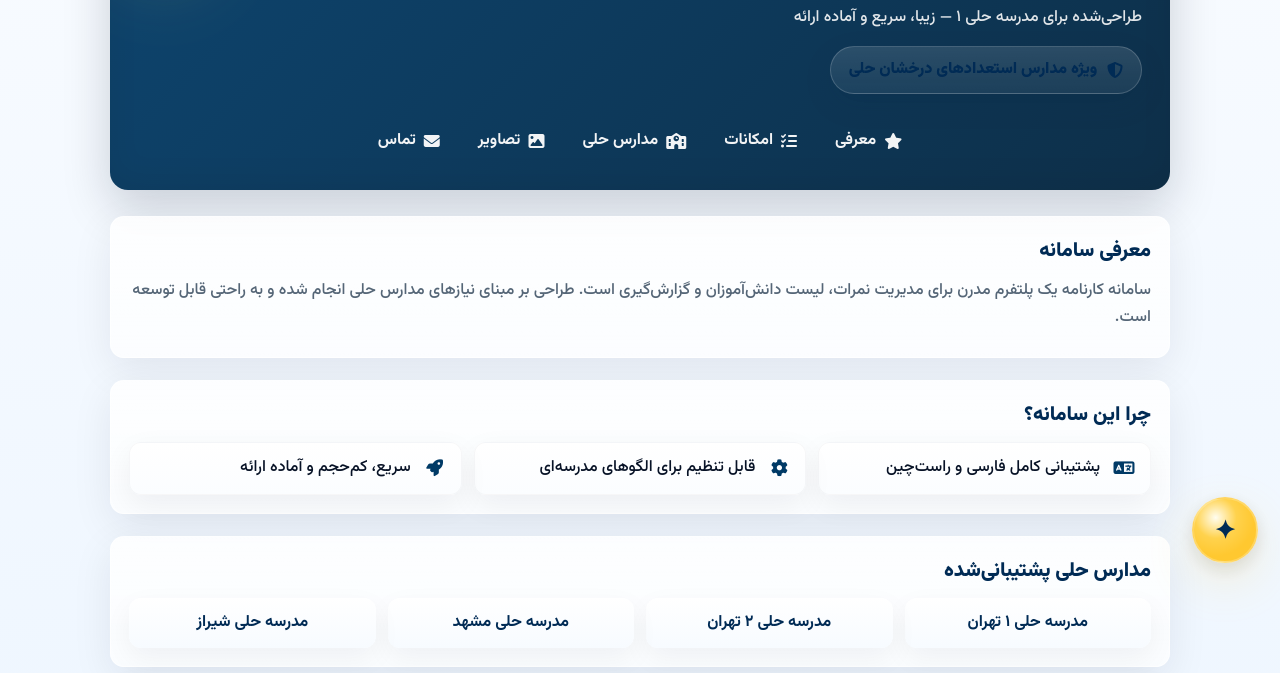
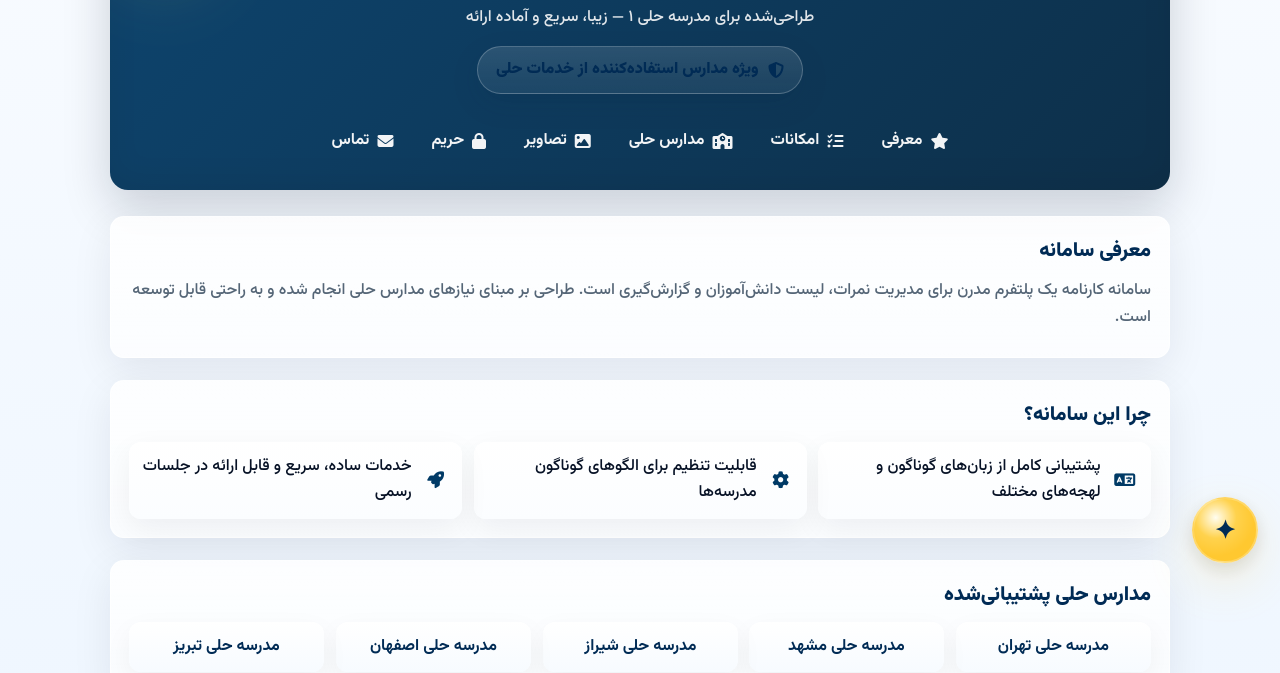
Before and after one commit to kartosheh/kartosheh.github.io, a plain HTML site: page index.html in a window 1280 px wide. Shown: the part 127-800 px from the top of the page. Drawn offline with nearby package versions, Linux system fonts and the light colour scheme.

Commit message:
Update index.html

```diff
--- a/index.html
+++ b/index.html
@@ -18,29 +18,24 @@
       --heli-mid: #003a66;
       --heli-deep: #002b55;
       --gold: #ffd24d;
-      --glass: rgba(255,255,255,0.10);
       --bg-1: linear-gradient(180deg,#f8fbff 0%, #eef6ff 40%, #f6fbff 100%);
       --card-shadow: 0 12px 40px rgba(2,17,34,0.08);
-      --glass-border: rgba(255,255,255,0.18);
       --muted: #556677;
     }
 
-    /* Base */
+    * { box-sizing: border-box; -webkit-font-smoothing:antialiased; -moz-osx-font-smoothing:grayscale; }
     html { scroll-behavior: smooth; scroll-snap-type: y proximity; }
-    * { box-sizing: border-box; -webkit-font-smoothing:antialiased; -moz-osx-font-smoothing:grayscale; }
     body {
       margin:0;
       font-family: 'Vazirmatn', system-ui, -apple-system, "Segoe UI", Roboto, "Helvetica Neue", Arial;
       background: var(--bg-1);
       color: #071226;
       line-height:1.65;
-      -webkit-font-smoothing:antialiased;
     }
 
-    /* Container */
     .wrap { max-width:1100px; margin:0 auto; padding:28px 20px 80px; }
 
-    /* Header: glossy hero */
+    /* Header: centered content (badge will be centered) */
     header {
       margin: 18px auto 26px;
       border-radius: 18px;
@@ -51,9 +46,15 @@
       position: relative;
       overflow: hidden;
       backdrop-filter: blur(6px) saturate(1.05);
+
+      /* ensure all header children are centered vertically and horizontally */
+      display: flex;
+      flex-direction: column;
+      align-items: center;
+      justify-content: center;
+      text-align: center;
     }
 
-    /* subtle decorative glow */
     header::before{
       content:"";
       position:absolute;
@@ -85,29 +86,25 @@
       opacity:0.95;
     }
 
-    /* Badge (glass) */
+    /* Centered badge styling */
     .badge {
       display:inline-flex;
       gap:.6rem;
       align-items:center;
       justify-content:center;
-      margin:14px auto 0;
+      margin:14px auto 0;           /* auto left/right centers it */
       background: linear-gradient(180deg, rgba(255,255,255,0.12), rgba(255,255,255,0.06));
       color: var(--heli-deep);
       padding:10px 18px;
       border-radius:999px;
       font-weight:800;
       box-shadow: 0 10px 28px rgba(1,36,63,0.14);
-      border: 1px solid var(--glass-border);
+      border: 1px solid rgba(255,255,255,0.22);
       width: fit-content;
       transform: translateZ(0);
     }
 
-    nav {
-      margin-top: 16px;
-      text-align:center;
-    }
-
+    nav { margin-top: 16px; }
     nav ul { display:inline-flex; gap:14px; padding:0; margin: 10px 0 0; list-style:none; flex-wrap:wrap; justify-content:center; }
     nav a{
       color:rgba(255,255,255,0.95);
@@ -115,14 +112,12 @@
       padding:8px 12px;
       border-radius:8px;
       font-weight:600;
+      display:inline-flex; gap:8px; align-items:center;
       transition: all .18s ease;
-      display:inline-flex; gap:8px; align-items:center;
     }
     nav a:hover{ transform:translateY(-4px); color:var(--gold); text-shadow: 0 4px 18px rgba(0,0,0,0.18); }
 
-    /* Main glass cards */
     main { margin-top: 26px; }
-
     section.card {
       background: linear-gradient(180deg, rgba(255,255,255,0.85), rgba(255,255,255,0.70));
       border-radius:14px;
@@ -131,73 +126,30 @@
       box-shadow: var(--card-shadow);
       border: 1px solid rgba(255,255,255,0.6);
     }
-
     section h2 { margin:0 0 10px; color:var(--heli-deep); font-size:1.25rem; font-weight:800; }
     section p { margin:0 0 8px; color:var(--muted); }
 
-    /* Features grid */
     .features-grid { display:grid; gap:12px; grid-template-columns: repeat(auto-fit,minmax(220px,1fr)); margin-top:8px; }
-    .feature {
-      background: linear-gradient(180deg,#fff, #fbfdff);
-      padding:12px;
-      border-radius:12px;
-      box-shadow: 0 10px 30px rgba(2,17,34,0.06);
-      border:1px solid rgba(2,17,34,0.03);
-      display:flex; gap:10px; align-items:center;
-      transition: transform .18s ease, box-shadow .18s ease;
-    }
+    .feature { background: linear-gradient(180deg,#fff, #fbfdff); padding:12px; border-radius:12px; box-shadow: 0 10px 30px rgba(2,17,34,0.06); display:flex; gap:10px; align-items:center; transition: transform .18s ease, box-shadow .18s ease; position:relative; }
     .feature i{ color:var(--heli-mid); font-size:1.05rem; min-width:28px; text-align:center; }
-    .feature:hover{ transform: translateY(-6px); box-shadow: 0 18px 48px rgba(2,17,34,0.12); }
 
-    /* Schools list */
     .schools-grid { display:grid; gap:12px; grid-template-columns: repeat(auto-fit,minmax(160px,1fr)); margin-top:8px; }
-    .school {
-      background: linear-gradient(180deg,#fff,#f7fbff);
-      padding:12px;
-      border-radius:12px;
-      text-align:center;
-      box-shadow: 0 10px 28px rgba(2,17,34,0.05);
-      font-weight:700;
-      color:var(--heli-deep);
-    }
+    .school { background: linear-gradient(180deg,#fff,#f7fbff); padding:12px; border-radius:12px; text-align:center; box-shadow: 0 10px 28px rgba(2,17,34,0.05); font-weight:700; color:var(--heli-deep); position:relative; transition: transform .18s ease, box-shadow .18s ease; }
 
-    /* Screenshots glossy */
     .screenshots { display:flex; flex-direction:column; gap:14px; align-items:center; margin-top:8px; }
-    .screenshot {
-      width:100%;
-      max-width:920px;
-      border-radius:14px;
-      overflow:hidden;
-      position:relative;
-      transition: transform .35s cubic-bezier(.2,.9,.2,1), filter .35s ease;
-      box-shadow: 0 26px 60px rgba(2,17,34,0.12);
-      border: 1px solid rgba(10,30,50,0.04);
-      background:linear-gradient(180deg, #fff, #f8fbff);
-    }
+    .screenshot { width:100%; max-width:920px; border-radius:14px; overflow:hidden; position:relative; transition: transform .35s cubic-bezier(.2,.9,.2,1), filter .35s ease; box-shadow: 0 26px 60px rgba(2,17,34,0.12); border: 1px solid rgba(10,30,50,0.04); background:linear-gradient(180deg, #fff, #f8fbff); }
     .screenshot img{ width:100%; height:auto; display:block; transform-origin:center; }
-    .screenshot:hover{ transform: translateY(-8px) scale(1.01); filter: saturate(1.05) contrast(1.02); }
 
-    /* Contact card */
-    .contact-row { display:flex; gap:12px; align-items:center; justify-content:space-between; flex-wrap:wrap; }
-    .contact-card { flex:1; min-width:220px; }
+    .contact-card{ background:#fff; padding:12px; border-radius:10px; box-shadow: 0 10px 30px rgba(2,17,34,0.06); }
 
-    /* Footer glossy */
-    footer {
-      margin-top:30px;
-      border-radius:12px;
-      padding:22px;
-      background: linear-gradient(180deg, rgba(0,36,63,0.95), rgba(0,26,42,0.95));
-      color:#fff;
-      box-shadow: 0 18px 50px rgba(2,17,34,0.16);
-      text-align:center;
-    }
+    footer { margin-top:30px; border-radius:12px; padding:22px; background: linear-gradient(180deg, rgba(0,36,63,0.95), rgba(0,26,42,0.95)); color:#fff; box-shadow: 0 18px 50px rgba(2,17,34,0.16); text-align:center; }
     footer blockquote { margin:12px auto 0; color:var(--gold); font-style:italic; max-width:820px; }
 
-    /* Sparkle chat button: stable fixed + small glossy ring */
+    /* Sparkle chat button (stable) */
     .chat-launch {
       position: fixed;
       right: 22px;
-      bottom: 110px;          /* a bit higher for better glance */
+      bottom: 110px;
       width:66px;
       height:66px;
       border-radius:50%;
@@ -209,33 +161,11 @@
       cursor:pointer;
       z-index:1400;
       transition: transform .14s ease, box-shadow .14s ease;
-      will-change: transform;
       border: 2px solid rgba(255,255,255,0.22);
     }
-    .chat-launch:active { transform: scale(.96); }
     .sparkle-icon { font-size:1.6rem; color:var(--heli-deep); font-weight:900; }
 
-    /* Chatbox: show/hide with opacity/transform, no layout jump */
-    .chatbox {
-      position: fixed;
-      right: 104px;
-      bottom: 116px;
-      width:340px;
-      max-width: calc(100% - 120px);
-      background: linear-gradient(180deg, rgba(255,255,255,0.98), rgba(247,250,255,0.98));
-      border-radius:14px;
-      overflow:hidden;
-      z-index:1399;
-      box-shadow: 0 26px 70px rgba(2,17,34,0.18);
-      border: 1px solid rgba(2,17,34,0.06);
-      opacity:0;
-      transform: translateY(10px) scale(.995);
-      visibility: hidden;
-      pointer-events: none;
-      transition: opacity 220ms cubic-bezier(.2,.9,.2,1), transform 220ms cubic-bezier(.2,.9,.2,1), visibility 220ms;
-      display:flex;
-      flex-direction:column;
-    }
+    .chatbox { position: fixed; right: 104px; bottom: 116px; width:340px; max-width: calc(100% - 120px); background: linear-gradient(180deg, rgba(255,255,255,0.98), rgba(247,250,255,0.98)); border-radius:14px; overflow:hidden; z-index:1399; box-shadow: 0 26px 70px rgba(2,17,34,0.18); border: 1px solid rgba(2,17,34,0.06); opacity:0; transform: translateY(10px) scale(.995); visibility: hidden; pointer-events: none; transition: opacity 220ms cubic-bezier(.2,.9,.2,1), transform 220ms cubic-bezier(.2,.9,.2,1), visibility 220ms; display:flex; flex-direction:column; }
     .chatbox.open { opacity:1; transform: translateY(0) scale(1); visibility: visible; pointer-events:auto; }
 
     .chat-header { background: linear-gradient(90deg,var(--heli-mid),var(--heli-deep)); color:var(--gold); padding:10px 12px; font-weight:800; text-align:center; }
@@ -247,13 +177,36 @@
     .chat-input input { flex:1; border:none; padding:10px 12px; border-radius:10px; background:#fff; box-shadow: inset 0 1px 0 rgba(0,0,0,0.02); outline:none; font-size:0.95rem; }
     .chat-input button { background: linear-gradient(90deg,var(--heli-mid),var(--heli-deep)); color:var(--gold); border:none; padding:10px 14px; border-radius:10px; cursor:pointer; font-weight:800; }
 
-    /* small screens tweaks */
     @media (max-width:720px){
       .wrap { padding:18px 14px 80px; }
       .chat-launch { right: 16px; bottom:98px; width:58px; height:58px; }
       .chatbox { right: 82px; bottom:102px; width:86vw; }
       header { padding:18px; border-radius:12px; }
       header h1 { font-size:1.4rem; }
+    }
+
+    /* Hover zoom + gloss for features and schools (from your request) */
+    .feature, .school {
+      transition: transform 260ms cubic-bezier(.2,.9,.2,1), box-shadow 260ms ease, filter 260ms ease;
+      will-change: transform, box-shadow, filter;
+    }
+    .feature:hover, .school:hover {
+      transform: translateY(-8px) scale(1.04);
+      box-shadow: 0 22px 48px rgba(1, 36, 63, 0.14);
+      filter: saturate(1.06) contrast(1.02);
+      z-index: 5;
+    }
+    .feature::after, .school::after {
+      content:"";
+      position:absolute; inset:0; border-radius:inherit;
+      pointer-events:none; opacity:0;
+      background: linear-gradient(180deg, rgba(255,255,255,0.14), rgba(255,255,255,0.02));
+      transition: opacity 260ms ease;
+      mix-blend-mode: screen;
+    }
+    .feature:hover::after, .school:hover::after { opacity:1; }
+    @media (prefers-reduced-motion: reduce) {
+      .feature, .school { transition:none !important; transform:none !important; box-shadow:none !important; }
     }
   </style>
 </head>
@@ -263,9 +216,10 @@
       <h1><i class="fa-solid fa-file-lines"></i> سامانه مدیریت کارنامه</h1>
       <p>طراحی‌شده برای مدرسه حلی ۱ — زیبا، سریع و آماده ارائه</p>
 
-      <div class="badge" data-aos="zoom-in">
+      <!-- Centered badge (now guaranteed centered by header flex + margin:auto) -->
+      <div class="badge" id="main-badge" aria-hidden="false">
         <i class="fa-solid fa-shield-halved"></i>
-        <span>ویژه مدارس استعدادهای درخشان حلی</span>
+        <span>ویژه مدارس استفاده‌کننده از خدمات حلی</span>
       </div>
 
       <nav aria-label="منوی اصلی">
@@ -274,6 +228,7 @@
           <li><a href="#features"><i class="fa-solid fa-list-check"></i> امکانات</a></li>
           <li><a href="#schools"><i class="fa-solid fa-school"></i> مدارس حلی</a></li>
           <li><a href="#screenshots"><i class="fa-solid fa-image"></i> تصاویر</a></li>
+          <li><a href="#contact"><i class="fa-solid fa-lock"></i> حریم</a></li>
           <li><a href="#contact"><i class="fa-solid fa-envelope"></i> تماس</a></li>
         </ul>
       </nav>
@@ -288,52 +243,44 @@
       <section id="features" class="card" data-aos="fade-up">
         <h2>چرا این سامانه؟</h2>
         <div class="features-grid">
-          <div class="feature" data-aos="fade-right"><i class="fa-solid fa-language"></i> پشتیبانی کامل فارسی و راست‌چین</div>
-          <div class="feature" data-aos="fade-left"><i class="fa-solid fa-cog"></i> قابل تنظیم برای الگوهای مدرسه‌ای</div>
-          <div class="feature" data-aos="fade-right"><i class="fa-solid fa-rocket"></i> سریع، کم‌حجم و آماده ارائه</div>
+          <div class="feature" data-aos="fade-right"><i class="fa-solid fa-language"></i> پشتیبانی کامل از زبان‌های گوناگون و لهجه‌های مختلف</div>
+          <div class="feature" data-aos="fade-left"><i class="fa-solid fa-cog"></i> قابلیت تنظیم برای الگوهای گوناگون مدرسه‌ها</div>
+          <div class="feature" data-aos="fade-right"><i class="fa-solid fa-rocket"></i> خدمات ساده، سریع و قابل ارائه در جلسات رسمی</div>
         </div>
       </section>
 
       <section id="schools" class="card" data-aos="fade-up">
         <h2>مدارس حلی پشتیبانی‌شده</h2>
         <div class="schools-grid">
-          <div class="school" data-aos="fade-left">مدرسه حلی ۱ تهران</div>
-          <div class="school" data-aos="fade-right">مدرسه حلی ۲ تهران</div>
-          <div class="school" data-aos="fade-left">مدرسه حلی مشهد</div>
-          <div class="school" data-aos="fade-right">مدرسه حلی شیراز</div>
+          <div class="school" data-aos="fade-left">مدرسه حلی تهران</div>
+          <div class="school" data-aos="fade-right">مدرسه حلی مشهد</div>
+          <div class="school" data-aos="fade-left">مدرسه حلی شیراز</div>
+          <div class="school" data-aos="fade-right">مدرسه حلی اصفهان</div>
+          <div class="school" data-aos="fade-left">مدرسه حلی تبریز</div>
         </div>
       </section>
 
       <section id="screenshots" class="card" data-aos="fade-up">
         <h2>تصاویر سامانه واقعی</h2>
         <div class="screenshots">
-          <figure class="screenshot" data-aos="fade-left">
-            <img src="sc.jpeg" alt="نمونه داشبورد" />
-          </figure>
-          <figure class="screenshot" data-aos="fade-right">
-            <img src="student.jpeg" alt="لیست دانش‌آموزان" />
-          </figure>
+          <figure class="screenshot" data-aos="fade-left"><img src="sc.jpeg" alt="نمونه داشبورد" /></figure>
+          <figure class="screenshot" data-aos="fade-right"><img src="student.jpeg" alt="لیست دانش‌آموزان" /></figure>
         </div>
       </section>
 
       <section id="contact" class="card" data-aos="fade-up">
         <h2>تماس با ما</h2>
         <div class="contact-row">
-          <div class="contact-card">
-            <p>برای اطلاعات بیشتر یا درخواست دمو با ایمیل زیر در تماس باشید:</p>
-            <p><strong>school@example.com</strong></p>
-          </div>
+          <div class="contact-card"><p>برای اطلاعات بیشتر یا درخواست دمو با ایمیل زیر در تماس باشید:</p><p><strong>school@example.com</strong></p></div>
           <div style="min-width:160px; text-align:center; align-self:center;">
-            <button style="background:linear-gradient(90deg,var(--heli-mid),var(--heli-deep)); color:var(--gold); border:none; padding:10px 14px; border-radius:10px; font-weight:800; box-shadow: 0 10px 30px rgba(0,50,100,0.12); cursor:pointer;">
-              درخواست دمو
-            </button>
+            <button style="background:linear-gradient(90deg,var(--heli-mid),var(--heli-deep)); color:var(--gold); border:none; padding:10px 14px; border-radius:10px; font-weight:800; box-shadow: 0 10px 30px rgba(0,50,100,0.12); cursor:pointer;">درخواست دمو</button>
           </div>
         </div>
       </section>
     </main>
 
     <footer data-aos="fade-up">
-      <p>© ۱۴۰۴ سامانه کارنامه | مدرسه حلی ۱</p>
+      <p>© ۱۴۰۴ سامانه کارنامه | مدارس حلی</p>
       <blockquote>«العلم نور یقذفه الله فی قلب من یشاء» – علامه حلی</blockquote>
     </footer>
   </div>
@@ -362,7 +309,7 @@
     const cannedResponses = {
       "سلام": "سلام! خوش اومدید. چطور می‌تونم کمک‌تون کنم؟",
       "امکانات": "سامانه شامل مدیریت نمرات، لیست دانش‌آموزان، گزارش‌گیری، و تنظیمات مدرسه است.",
-      "مدارس": "در حال حاضر حلی ۱، حلی ۲، مشهد و شیراز در لیست پشتیبانی هستند.",
+      "مدارس": "در حال حاضر حلی ۱، حلی ۲، مشهد، شیراز، اصفهان و تبریز در لیست پشتیبانی هستند.",
       "تماس": "برای تماس، لطفاً ایمیل school@example.com را استفاده کنید.",
       "کارنامه": "می‌تونید کارنامه رو مشاهده، ذخیره و چاپ کنید و گزارش‌های تجمعی هم داریم.",
       "دمو": "برای دمو لطفاً یک ایمیل بفرستید یا اینجا متن پیام‌تون رو بفرستید تا راهنمایی کنم."
```
